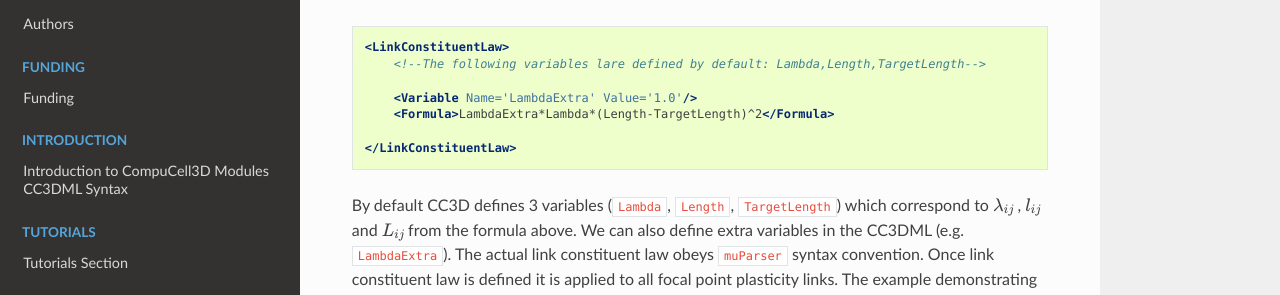
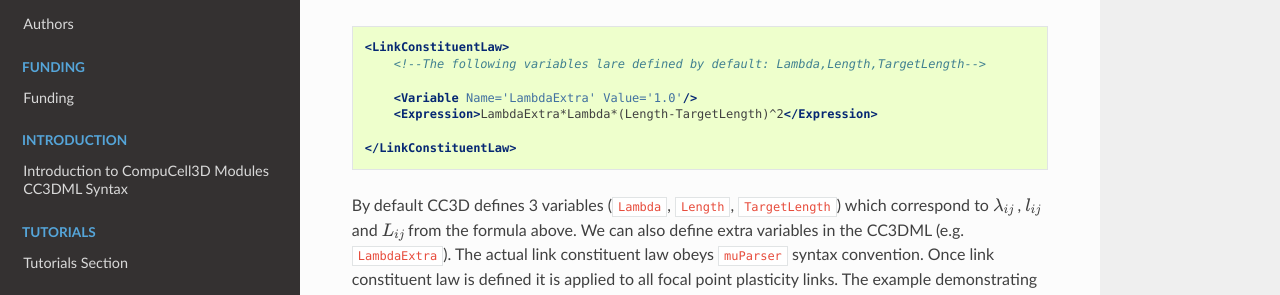
Before and after one commit to CompuCell3D/CompuCell3DReferenceManual, a Sphinx documentation site: the page built from docs/focal_point_plasticity.rst, in a window 1280 px wide and 900 px high, scrolled down 2112 px. Shown: the part 153-448 px from the top of the window. Built offline with Sphinx 7.4.7 and the Read the Docs theme 2.0.0, drawn with Linux system fonts in a browser that asks for light colours; some of the changed lines change nothing that is shown.

Commit message:
Changing name tag from <Formula> to the correct <Expression>
<Formula> Crashes the player, for the reference here is the demo with the correct tag:
https://github.com/CompuCell3D/CompuCell3D/blob/9f96712fda7046b8cf15bff839ff3c6f2df0741e/CompuCell3D/core/Demos/PluginDemos/FocalPointPlasticityCustom/Simulation/FocalPointPlasticityCustom.xml

```diff
--- a/docs/focal_point_plasticity.rst
+++ b/docs/focal_point_plasticity.rst
@@ -132,7 +132,7 @@ FocalPointPlasticity CC3DML plugin:
         <!--The following variables lare defined by default: Lambda,Length,TargetLength-->
 
         <Variable Name='LambdaExtra' Value='1.0'/>
-        <Formula>LambdaExtra*Lambda*(Length-TargetLength)^2</Formula>
+        <Expression>LambdaExtra*Lambda*(Length-TargetLength)^2</Expression>
 
     </LinkConstituentLaw>
 
```
